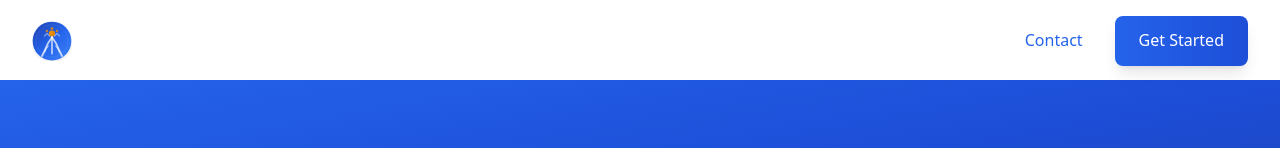
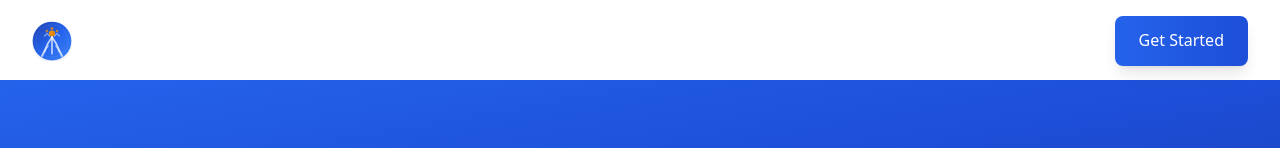
Before and after one commit to joseph6579/scale-with-mizizi, a React (Vite) app: page /contact in a window 1280 px wide. Shown: the top 148 px of the page. Built offline with nearby package versions, Linux system fonts and the light colour scheme.

Commit message:
Updated Header.tsx

```diff
--- a/src/components/Header.tsx
+++ b/src/components/Header.tsx
@@ -91,12 +91,14 @@
               <li key={link.path}>
                 <Link
                   to={link.path}
-                  className={`font-medium transition-colors hover:text-primary-600 ${
+                  className={`font-medium transition-all duration-200 px-3 py-2 rounded-lg relative ${
                     location.pathname === link.path
-                      ? 'text-primary-600'
+                      ? isScrolled
+                        ? 'text-primary-600 bg-primary-50 font-semibold'
+                        : 'text-white bg-white/20 backdrop-blur-sm font-semibold'
                       : isScrolled
-                      ? 'text-neutral-700'
-                      : 'text-white'
+                      ? 'text-neutral-700 hover:text-primary-600 hover:bg-primary-50'
+                      : 'text-white/90 hover:text-white hover:bg-white/10'
                   }`}
                 >
                   {link.label}
@@ -125,14 +127,16 @@
 
         {/* Mobile Menu */}
         {isMobileMenuOpen && (
-          <div className="lg:hidden bg-white border-t border-neutral-200 py-4">
+          <div className="lg:hidden bg-white/95 backdrop-blur-md border-t border-neutral-200 py-4 shadow-lg">
             <ul className="space-y-4">
               {navLinks.map((link) => (
                 <li key={link.path}>
                   <Link
                     to={link.path}
-                    className={`block px-4 py-2 font-medium transition-colors hover:text-primary-600 ${
-                      location.pathname === link.path ? 'text-primary-600' : 'text-neutral-700'
+                    className={`block px-4 py-3 mx-4 rounded-lg font-medium transition-all duration-200 ${
+                      location.pathname === link.path
+                        ? 'text-primary-600 bg-primary-50 font-semibold'
+                        : 'text-neutral-700 hover:text-primary-600 hover:bg-primary-50'
                     }`}
                     onClick={() => setIsMobileMenuOpen(false)}
                   >
```
